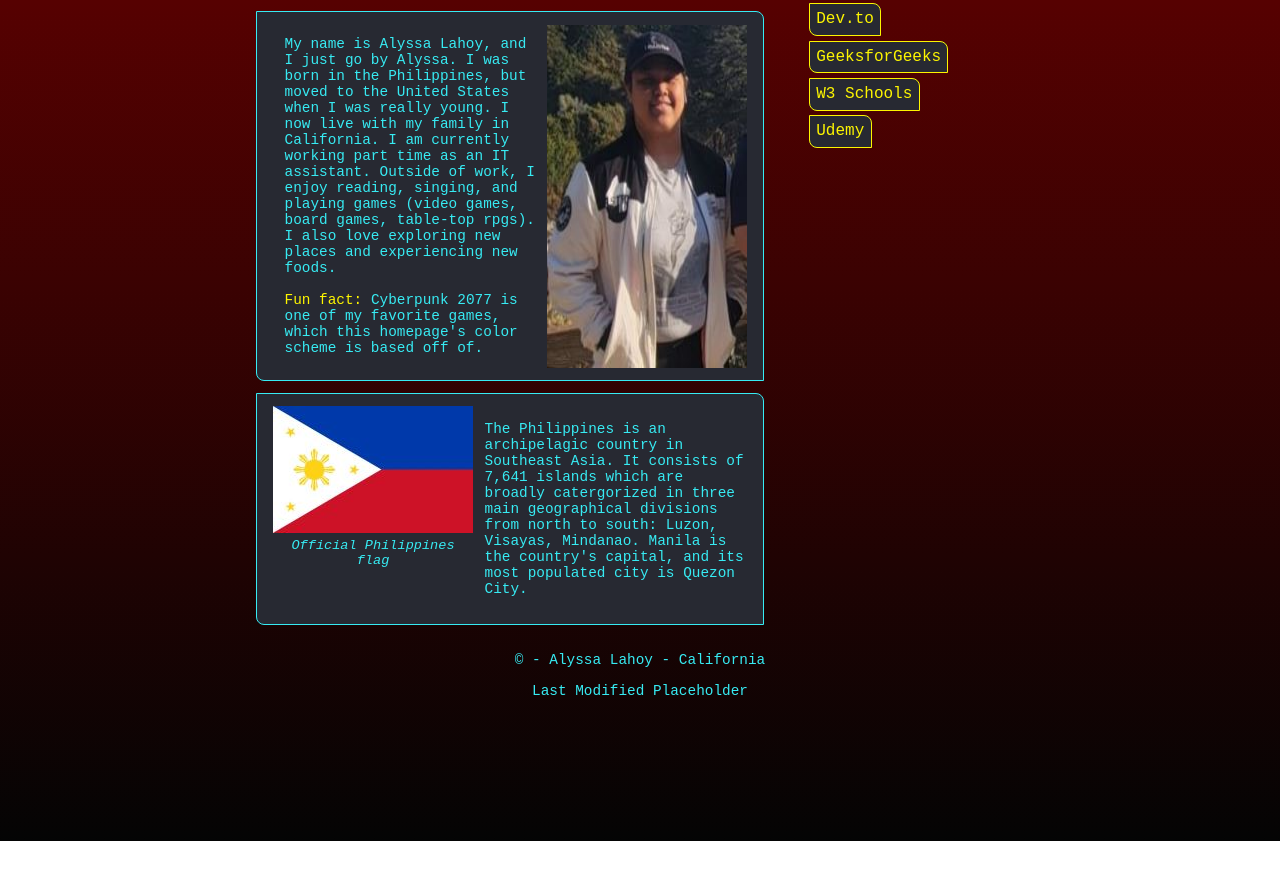
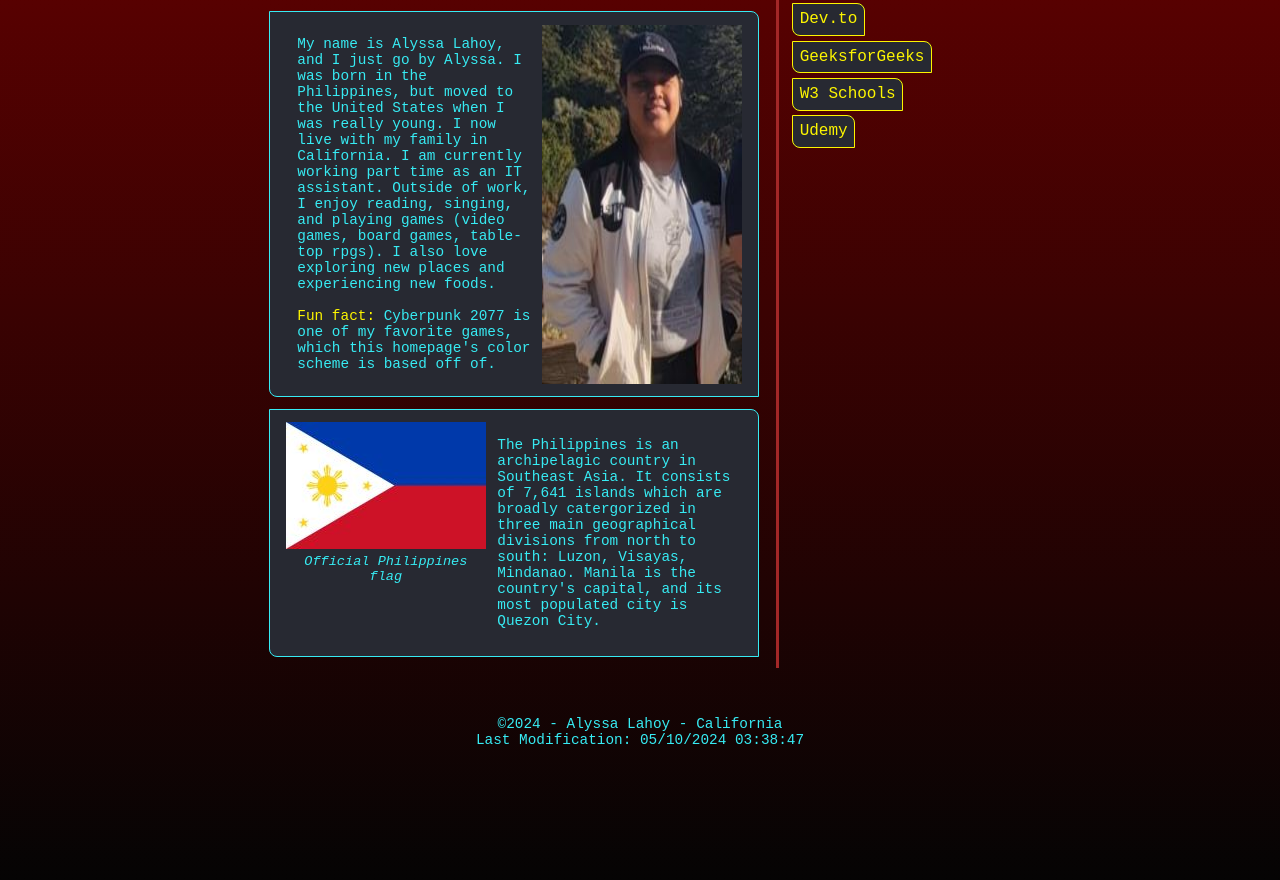
Before and after one commit to atLAhs2000/wdd131, a plain HTML site: page index.html in a window 1280 px wide. Shown: the part 274-1154 px from the top of the page. Before the commit the page ends 1115 px from the top, so only its background shows below. Drawn offline with Linux system fonts and the light colour scheme; a web font is replaced by a local one.

Commit message:
finish last of css and javascript

```diff
--- a/index.html
+++ b/index.html
@@ -74,7 +74,7 @@
 
     <footer>
         <p>&#169;<span id="currentyear"></span> - Alyssa Lahoy - California</p>
-        <p id="lastModified">Last Modified Placeholder</p>
+        <p id="lastModified"></p>
     </footer>
 
 </body>
--- a/scripts/getdates.js
+++ b/scripts/getdates.js
@@ -1,8 +1,11 @@
 //select all document elements
-const currentYear = document.getElementById("#current-year");
+const currentYear = document.getElementById("currentyear");
+const modified = document.lastModified;
+const lastModified = document.getElementById("lastModified");
 
 //use DATE object
 const today = new Date();
 
 //set innerHTML of elements
 currentYear.innerHTML = today.getFullYear();
+lastModified.innerHTML = `Last Modification: ${modified}`;
--- a/styles/base.css
+++ b/styles/base.css
@@ -96,7 +96,7 @@ main {
     grid-template-columns: repeat(6, 1fr);
     justify-items: center;
     column-gap: 0.8em;
-    margin-bottom: 1em;
+    margin: 0 0.8em 2em;
 }
 
 main .card:nth-of-type(1) {
@@ -132,10 +132,12 @@ figcaption {
 
 main .card:nth-of-type(2) {
     grid-column: 5/7;
+    border-left: 3px solid #a32727;
+    padding-left: 0.8em;
 }
 
 .aside-list {
-    padding: 0 1em;
+    padding: 0;
     border-radius: 8px;
     list-style-type: none;
     margin: 0;
@@ -163,6 +165,11 @@ main .card:nth-of-type(2) {
 
 footer {
     text-align: center;
+    margin: 3em 0 0.8em;
+}
+
+footer p {
+    margin: 0;
 }
 
 /* general classes */
```
